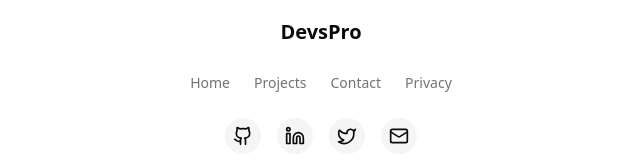
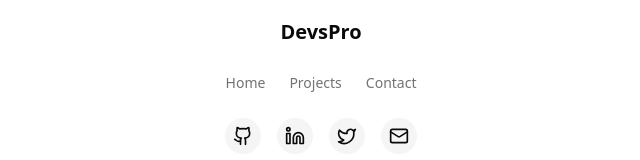
Before and after one commit to parax22/parampaghadar, a Next.js app: page / in a window 1280 px wide. Shown: the part 4108-4268 px from the top of the page, without its empty margins (319-959 px from the left). Built offline with nearby package versions, Linux system fonts and the light colour scheme.

Commit message:
Update footer.tsx

```diff
--- a/src/components/root/footer.tsx
+++ b/src/components/root/footer.tsx
@@ -34,7 +34,6 @@ export default function Footer() {
     { label: "Home", href: "/" },
     { label: "Projects", href: "/projects" },
     { label: "Contact", href: "/contact" },
-    { label: "Privacy", href: "/privacy" },
   ];
 
   return (
```
